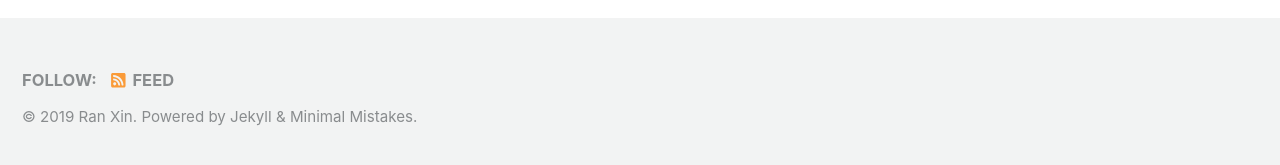
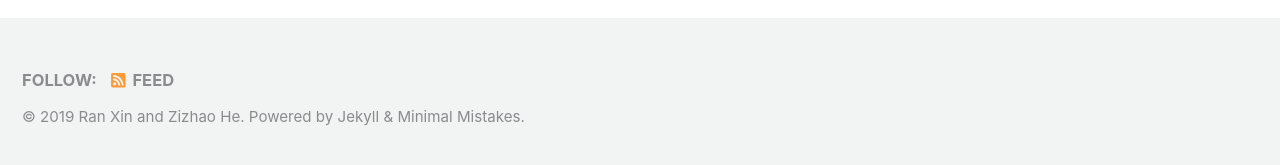
Before and after one commit to njxinran95/xin_he_finalproject, a Jekyll site: the page built from index.html, in a window 1280 px wide and 900 px high, scrolled down 222 px. Shown: the part 727-892 px from the top of the window. Built offline with Jekyll 4.4.1, drawn with Linux system fonts in a browser that asks for light colours; cached includes are drawn as plain includes; nearby versions of some CDN libraries; a script that is not in the unit is left out; the list of posts is cut into pages by our own code; some of the changed text lies outside the part shown.

Commit message:
Update _config.yml

```diff
--- a/_config.yml
+++ b/_config.yml
@@ -18,7 +18,7 @@ minimal_mistakes_skin: "default" # "air", "aqua", "contrast", "dark", "dirt", "n
 locale: "en-US"
 title: "Predicting Larceny Index in San Francisco"
 title_separator: "-"
-name: "Ran Xin"
+name: "Ran Xin and Zizhao He"
 description: "Final project for MUSA 620 Data Wrangling and Data Visualization"
 url: # the base hostname & protocol for your site e.g. "https://mmistakes.github.io"
 baseurl: # the subpath of your site, e.g. "/blog"
@@ -105,10 +105,10 @@ analytics:
 
 # Site Author
 author:
-  name: "Ran Xin"
+  name: "Ran Xin and Zizhao He"
   avatar: # path of avatar image, e.g. "/assets/images/bio-photo.jpg"
   bio: "Final project for MUSA620 Fall2019"
-  location: "Philadelphia"
+  location: "University of Pennsylvania"
   email:
   links:
     - label: "Email"
```
